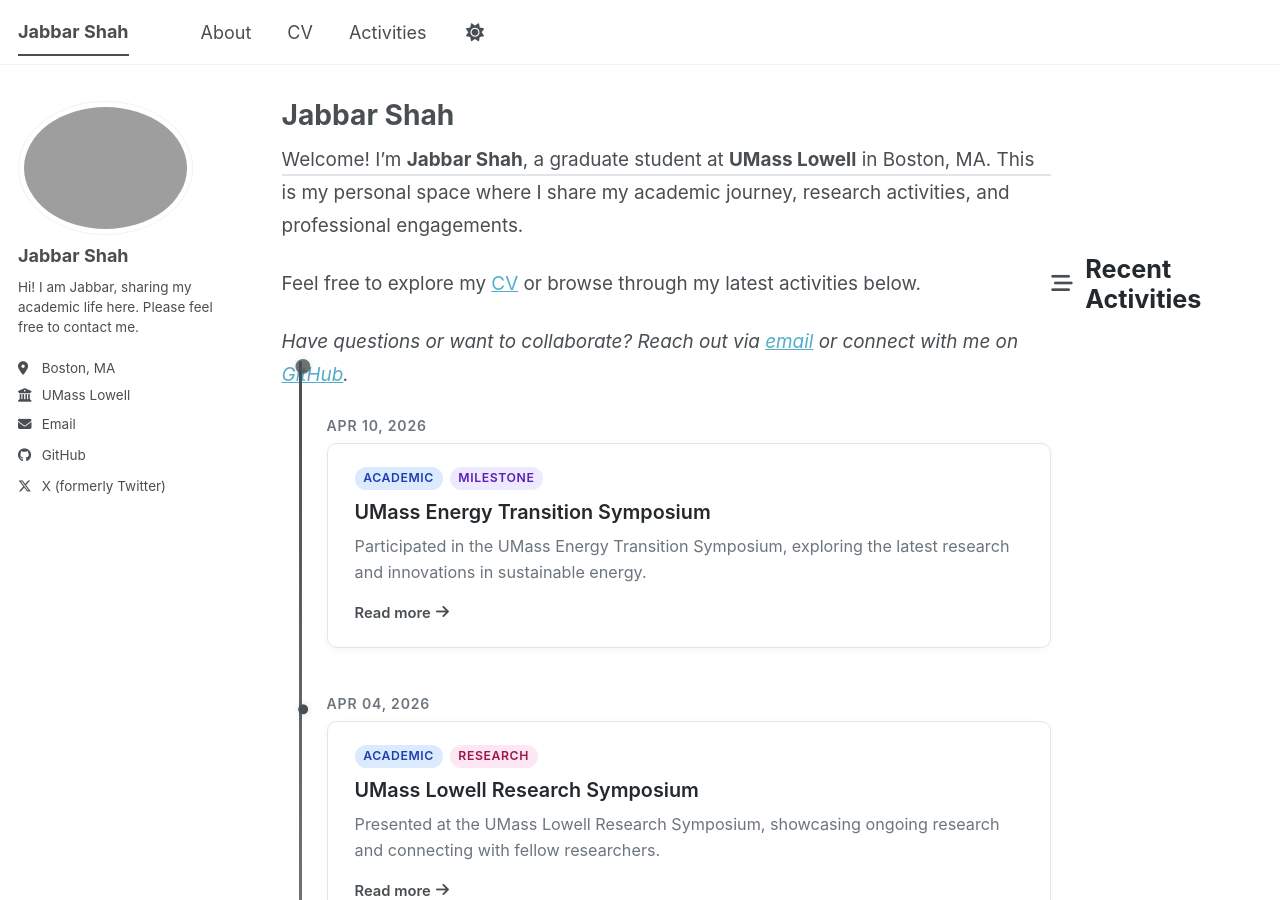
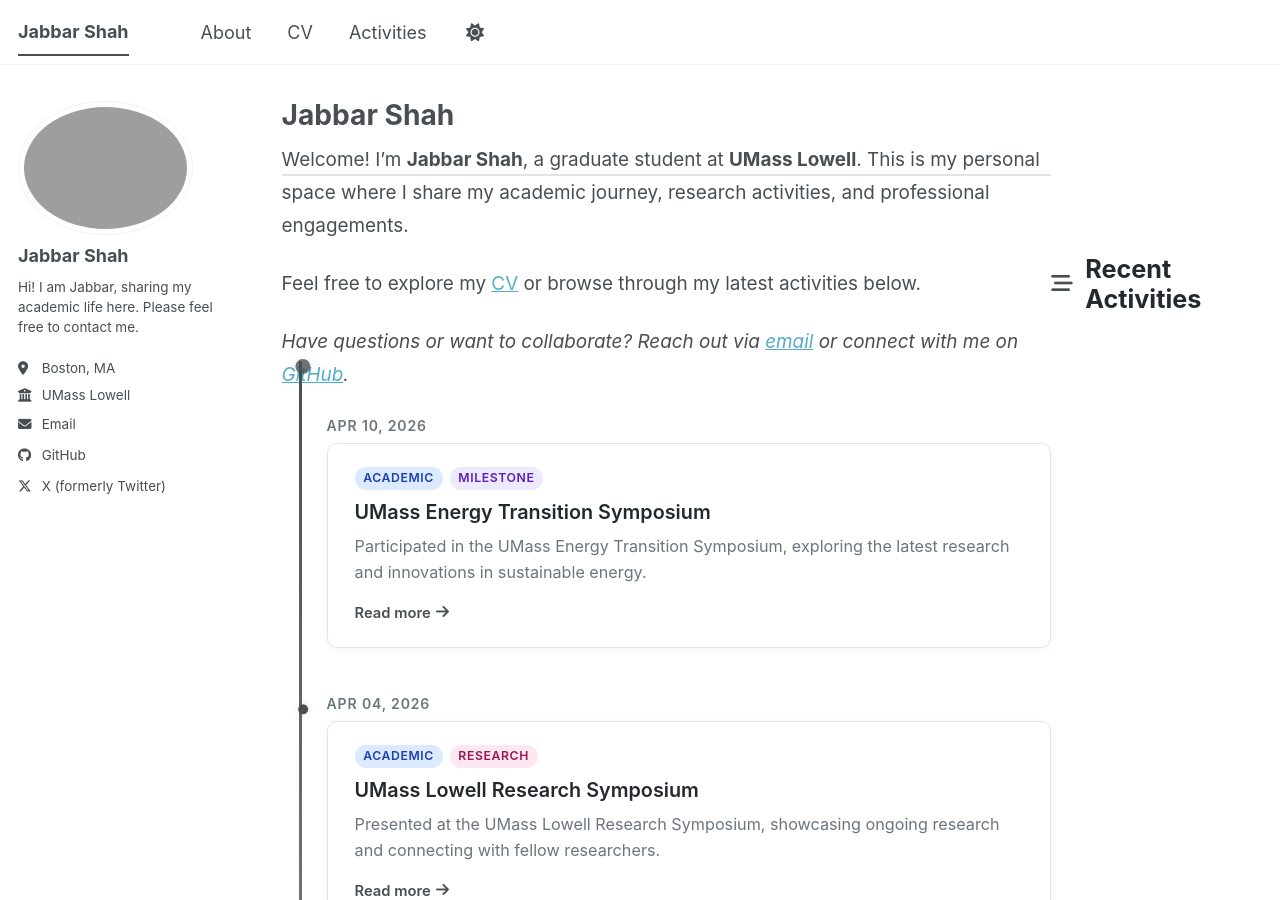
Before and after one commit to sjabbarshah/sjabbarshah.github.io, a Jekyll site: the page built from _pages/about.md, in a window 1280 px wide and 900 px high. Built offline with Jekyll 4.4.1, drawn with Linux system fonts in a browser that asks for light colours; a script bundle is joined from its source files by our own code; library files that are not in the unit come from our copies.

Commit message:
ETS UMass A

```diff
--- a/_pages/about.md
+++ b/_pages/about.md
@@ -8,7 +8,7 @@ redirect_from:
   - /about.html
 ---
 
-Welcome! I'm **Jabbar Shah**, a graduate student at **UMass Lowell** in Boston, MA. This is my personal space where I share my academic journey, research activities, and professional engagements.
+Welcome! I'm **Jabbar Shah**, a graduate student at **UMass Lowell**. This is my personal space where I share my academic journey, research activities, and professional engagements.
 
 Feel free to explore my [CV](/cv/) or browse through my latest activities below.
 
```
